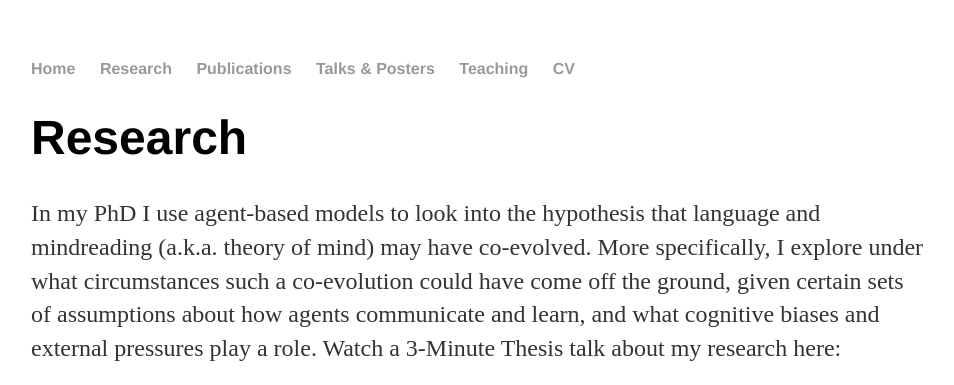
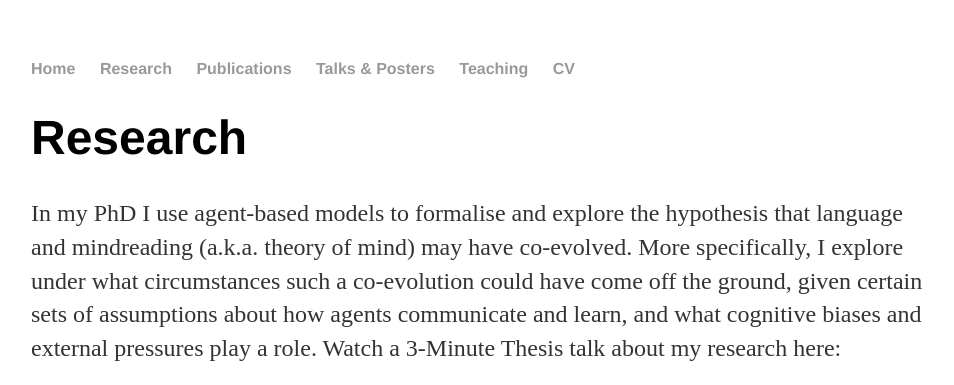
Before and after one commit to marieke-woensdregt/marieke-woensdregt.github.io, a Jekyll site: the page built from research/index.html, in a window 1280 px wide, cut to the strip 0-385 px from the top of the page. Shown: the whole strip, without its empty margins (161-1115 px from the left). Built offline with Jekyll 4.4.1, drawn with Linux system fonts in a browser that asks for light colours.

Commit message:
Update index.html

```diff
--- a/research/index.html
+++ b/research/index.html
@@ -5,7 +5,7 @@ title: Research
 <div class="blurb">
 	<h1>Research</h1>
 	<p>
-		In my PhD I use agent-based models to look into the hypothesis that language and mindreading (a.k.a. theory of mind) may have co-evolved.
+		In my PhD I use agent-based models to formalise and explore the hypothesis that language and mindreading (a.k.a. theory of mind) may have co-evolved.
 		More specifically, I explore under what circumstances such a co-evolution could have come off the ground,
 		given certain sets of assumptions about how agents communicate and learn, and what cognitive biases and external pressures play a role.
 		Watch a 3-Minute Thesis talk about my research here:
```
